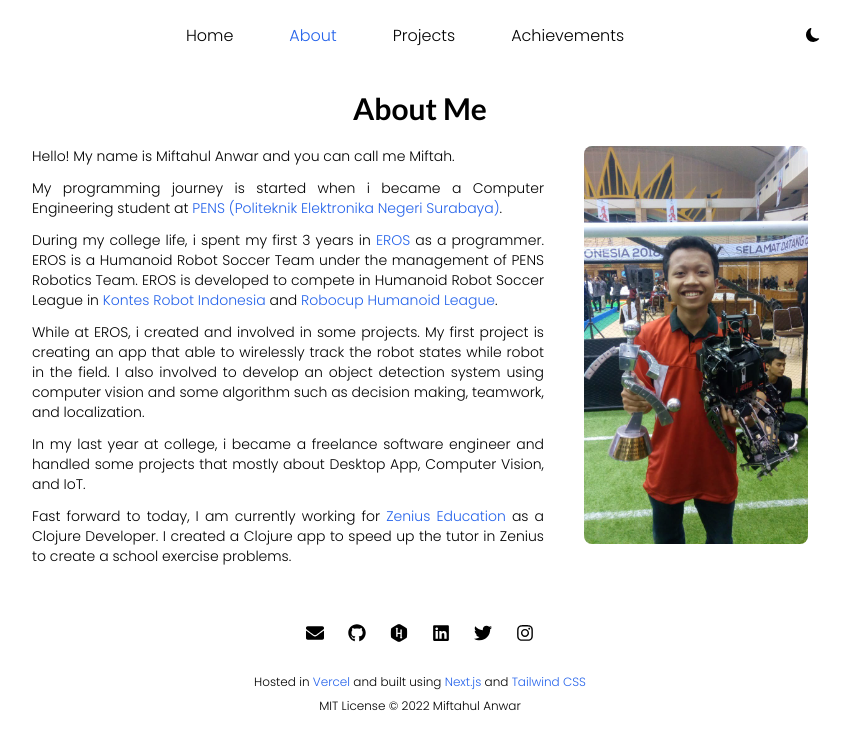
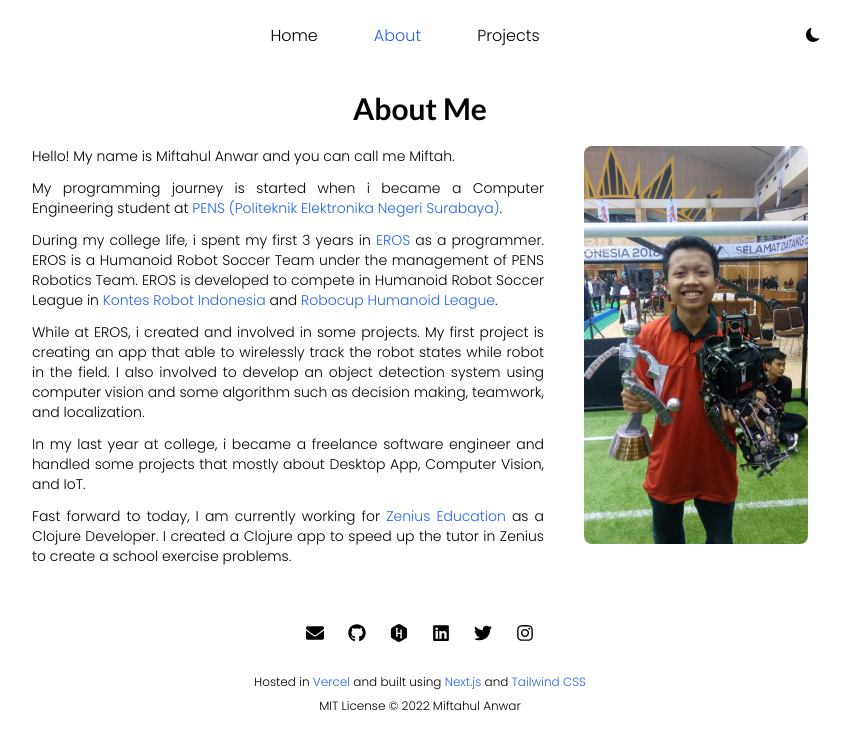
Before and after one commit to mifwar/personal_site, a Next.js app: page /about in a window 1280 px wide. Shown: the top 750 px of the page, without its empty margins (220-1070 px from the left). Built offline with nearby package versions, Linux system fonts and the light colour scheme.

Commit message:
hide achievements

```diff
--- a/components/Navbar.js
+++ b/components/Navbar.js
@@ -10,10 +10,10 @@ const Navbar = (props) => {
     "z-10 flex items-center max-w-4xl mx-auto -top-1 sticky backdrop-blur-sm bg-white/90 dark:bg-gray-900/90";
   const { isMobile, darkMode, changeDarkMode, path } = props;
   const links = [
-    { id: 1, href: "/", path: "home", txt: "Home" },
-    { id: 2, href: "/about", path: "about", txt: "About" },
-    { id: 3, href: "/projects", path: "projects", txt: "Projects" },
-    { id: 4, href: "/achievements", path: "achievements", txt: "Achievements" },
+    { href: "/", path: "home", txt: "Home" },
+    { href: "/about", path: "about", txt: "About" },
+    { href: "/projects", path: "projects", txt: "Projects" },
+    // { href: "/achievements", path: "achievements", txt: "Achievements" },
   ];
   return (
     <nav className={isMobile ? navStyle : navStyleBlur}>
@@ -21,9 +21,9 @@ const Navbar = (props) => {
         <Sidebar isDark={darkMode} path={path} />
       ) : (
         <div className="xs:hidden ml-auto pl-10">
-          {links.map((link) => (
+          {links.map((link, i) => (
             <Link
-              key={link.id}
+              key={i}
               href={link.href}
               className={
                 path === link.path
@@ -44,10 +44,14 @@ const Navbar = (props) => {
         {darkMode ? (
           <BsSunFill
             className="text-white"
+            aria-label="toggle dark mode"
             onClick={() => changeDarkMode(!darkMode)}
           />
         ) : (
-          <BsFillMoonFill onClick={() => changeDarkMode(!darkMode)} />
+          <BsFillMoonFill
+            aria-label="toggle dark mode"
+            onClick={() => changeDarkMode(!darkMode)}
+          />
         )}
       </button>
     </nav>
--- a/components/Sidebar.js
+++ b/components/Sidebar.js
@@ -6,6 +6,14 @@ import Link from "next/link";
 
 const Sidebar = (props) => {
   const [isOpen, setIsOpen] = useState(false);
+
+  const links = [
+    { href: "/", path: "home", txt: "Home" },
+    { href: "/about", path: "about", txt: "About" },
+    { href: "/projects", path: "projects", txt: "Projects" },
+    // { href: "/achievements", path: "achievements", txt: "Achievements" },
+  ];
+
   const { isDark, path } = props;
 
   const changeSidebarStatus = () => {
@@ -39,11 +47,13 @@ const Sidebar = (props) => {
             />
           </div>
           <ul className="nav-menu-items">
+            {links.map((link, i) => (
               <li>
                 <Link
-                href="/"
+                  key={i}
+                  href={link.href}
                   className={
-                  path === "home"
+                    path === link.path
                       ? isDark
                         ? "nav-text dark-active"
                         : "nav-text active"
@@ -52,57 +62,10 @@ const Sidebar = (props) => {
                       : "nav-text"
                   }
                 >
-                Home
+                  {link.txt}
                 </Link>
               </li>
-            <li>
-              <Link
-                href="/about"
-                className={
-                  path === "about"
-                    ? isDark
-                      ? "nav-text dark-active"
-                      : "nav-text active"
-                    : isDark
-                    ? "nav-text dark"
-                    : "nav-text"
-                }
-              >
-                About
-              </Link>
-            </li>
-            <li>
-              <Link
-                href="/projects"
-                className={
-                  path === "projects"
-                    ? isDark
-                      ? "nav-text dark-active"
-                      : "nav-text active"
-                    : isDark
-                    ? "nav-text dark"
-                    : "nav-text"
-                }
-              >
-                Projects
-              </Link>
-            </li>
-            <li>
-              <Link
-                href="/achievements"
-                className={
-                  path === "achievements"
-                    ? isDark
-                      ? "nav-text dark-active"
-                      : "nav-text active"
-                    : isDark
-                    ? "nav-text dark"
-                    : "nav-text"
-                }
-              >
-                Achievements
-              </Link>
-            </li>
+            ))}
           </ul>
         </nav>
         <div className={isOpen ? "overlay active" : "overlay"}></div>
```
Lines whose indentation alone changed are shown as unchanged.
